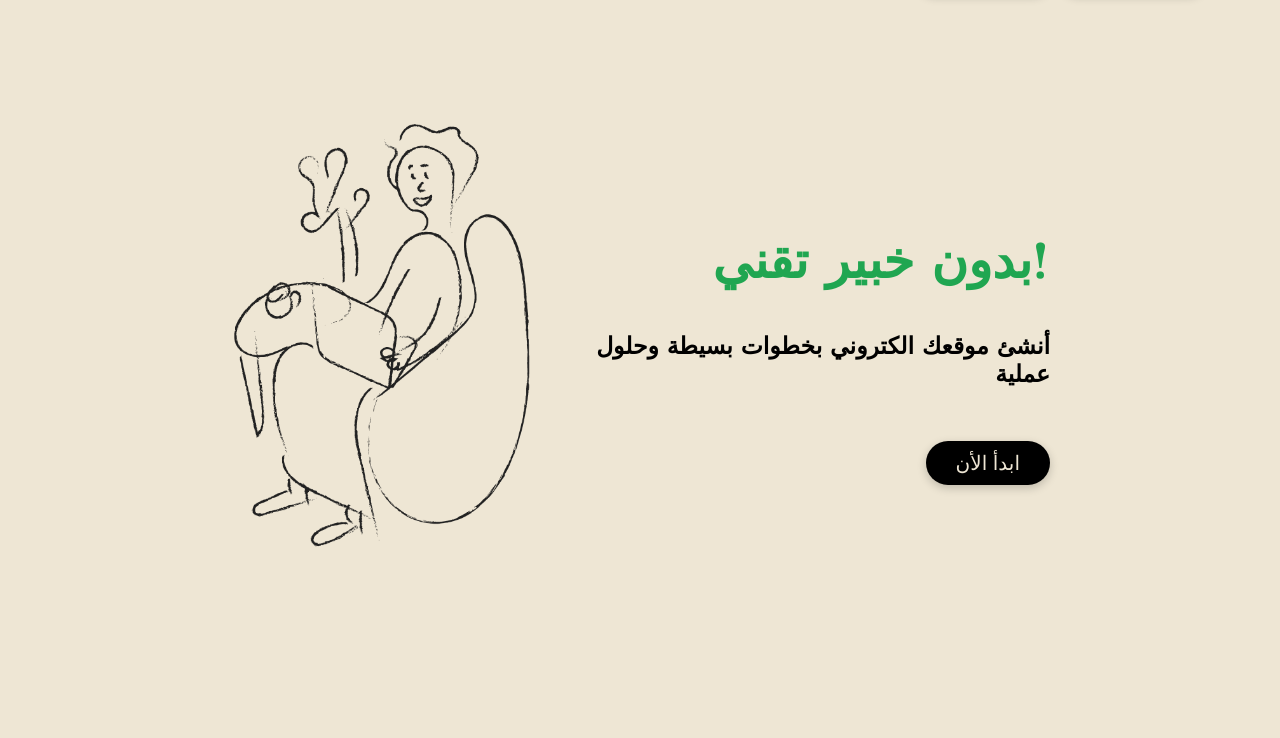
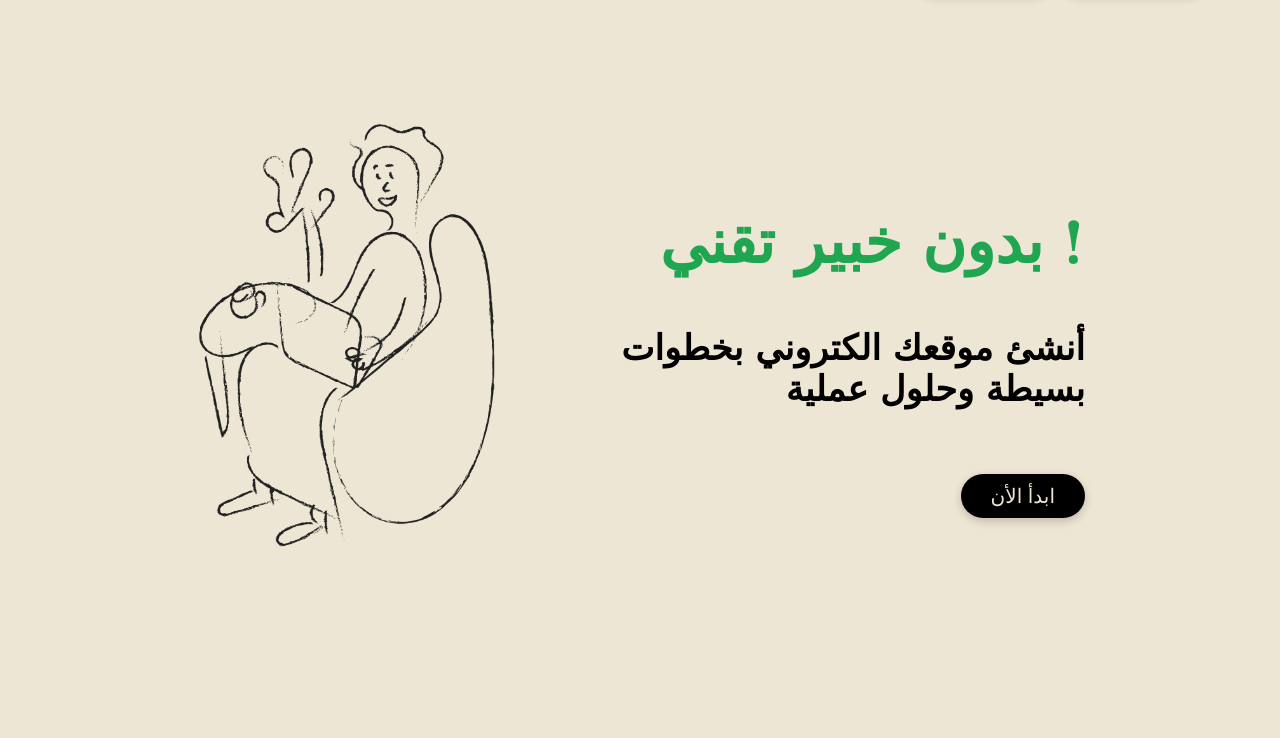
Before and after one commit to muhabbasim/webdoor, a plain HTML site: page index.html in a window 1280 px wide. Shown: the part 62-800 px from the top of the page. Drawn offline with nearby package versions, Linux system fonts and the light colour scheme.

Commit message:
css edit

```diff
--- a/style.css
+++ b/style.css
@@ -102,7 +102,7 @@ a:hover:after {
 .header-btn1 {
   font-size: 18px;
   padding: 10px 20px;
-  /* border: 1px solid var(--clr-bl); */
+  /* border: 1px solid var(--clr-blk); */
   border: none;
   background-color: transparent;
   color: var(--clr-blk);
@@ -144,12 +144,12 @@ a:hover:after {
   display: flex;
   align-items: center;
   justify-content: space-around;
-  gap: 20px;
+  gap: 90px;
   text-align: end;
 
 }
 .hero h1 {
-  font-size: 50px;
+  font-size: 60px;
   font-family: marion bold;
   color: var(--clr-gn);
 }
@@ -159,7 +159,7 @@ a:hover:after {
 .hero .p2 {
   max-width: 500px;
   margin: 0;
-  font-size: 20px;
+  font-size: 30px;
 }
 .start-btn {
   padding: 10px 30px;
@@ -171,8 +171,7 @@ a:hover:after {
   cursor: pointer;
   margin-top: 30px;
   box-shadow: 0 3px 10px rgb(0 0 0 / 0.2);
-  transition: .5s ease-in-out;
-
+  transition: .3s ease-in-out;
 }
 .start-btn:hover {
   background-color: var(--clr-gn);
```
Also changed, not shown: index.html (+1 -1 lines).
